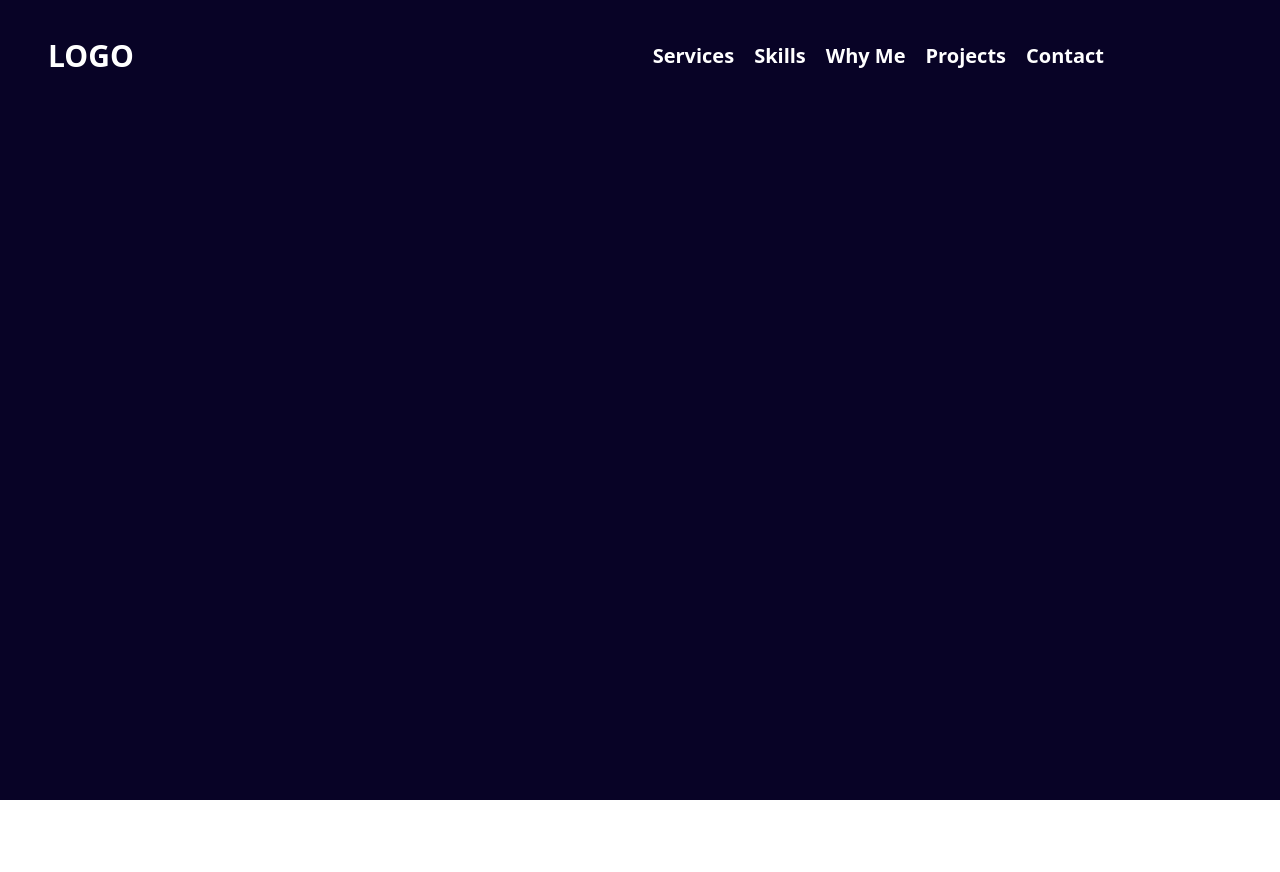
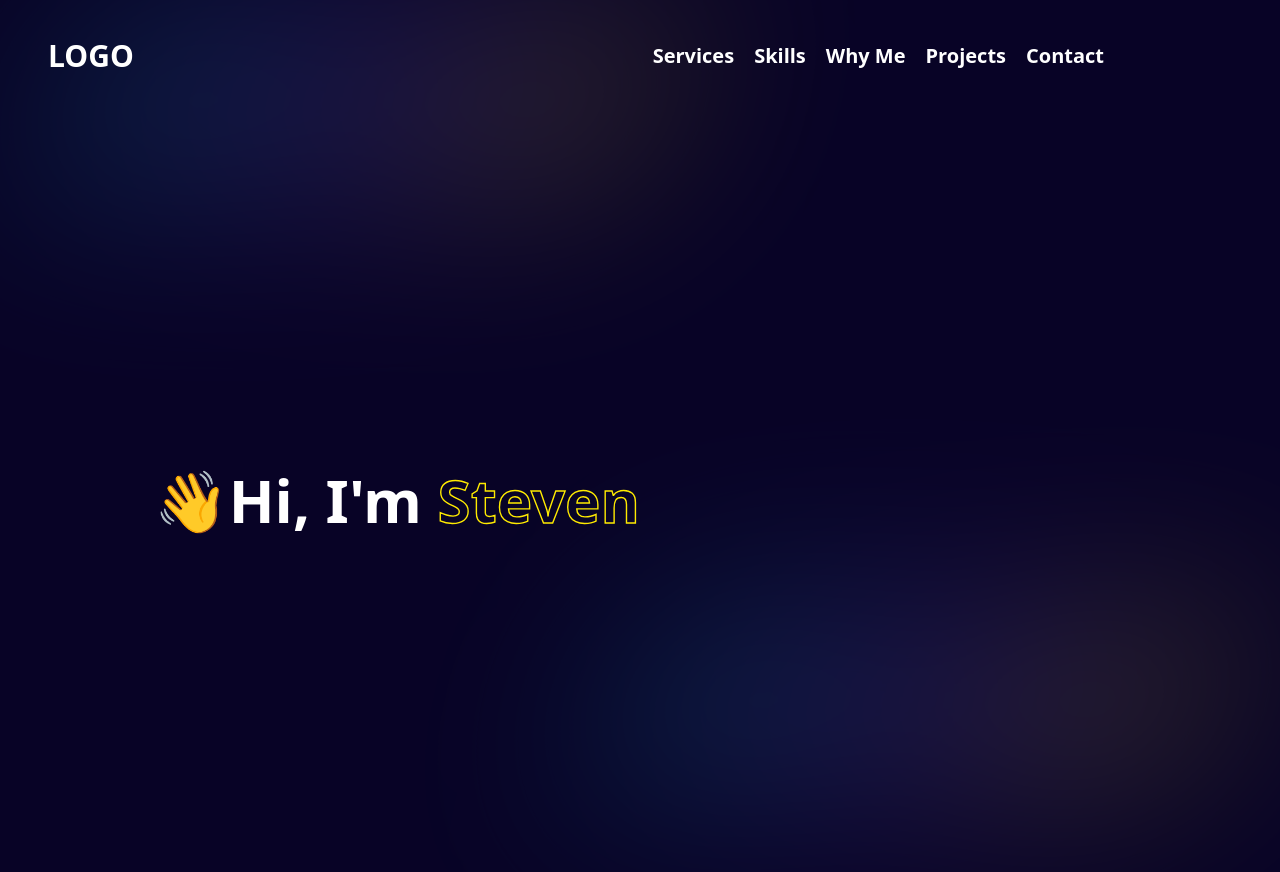
Before and after one commit to drummer-Yurii/vue-3-portfolio, a Vue app: page / in a window 1280 px wide. Shown: the top 872 px of the page. Before the commit the page ends 800 px from the top, so only its background shows below. Built offline with nearby package versions, Linux system fonts and the light colour scheme; some icons are missing.

Commit message:
add header for hero section

```diff
--- a/src/App.vue
+++ b/src/App.vue
@@ -2,10 +2,12 @@
 import { defineAsyncComponent } from 'vue';
 
 const Navbar = defineAsyncComponent(() => import('@/components/layout/Navbar.vue'));
+const HeroSection = defineAsyncComponent(() => import('@/components/layout/HeroSection.vue'));
 </script>
 
 <template>
   <div class="bg-[#D4EBF8] dark:bg-[#080326] min-h-screen">
     <Navbar />
+    <HeroSection />
   </div>
 </template>
--- /dev/null
+++ b/src/components/layout/HeroSection.vue
@@ -0,0 +1,22 @@
+<script setup></script>
+
+<template>
+  <section class="flex justify-center items-center dark:text-white min-h-screen mt-20 lg:mt-0">
+    <header
+      class="absolute w-1/2 aspect-[16/5] -skew-x-12 rounded-full bg-gradient-to-r from-[#00c6cc] via-[#785ae4] to-secondary opacity-30 dark:opacity-20 blur-[100px] left-10 top-0 hidden md:block"
+    ></header>
+    <header
+      class="absolute w-1/2 aspect-[16/5] -skew-x-12 rounded-full bg-gradient-to-r from-[#00c6cc] via-[#785ae4] to-secondary opacity-30 dark:opacity-20 blur-[100px] right-10 bottom-0 hidden md:block"
+    ></header>
+    <main class="absolute grid lg:grid-cols-2 grid-cols-1 items-center p-2 lg:p-8">
+      <header class="text-center lg:text-left">
+        <h1 class="mb-6 text-4xl md:text-5xl lg:text-6xl font-bold">
+          👋Hi, I'm
+          <span class="text-secondary stroke-text text-stroke-primary dark:text-stroke-secondary">
+            Steven
+          </span>
+        </h1>
+      </header>
+    </main>
+  </section>
+</template>
--- a/tailwind.config.js
+++ b/tailwind.config.js
@@ -11,5 +11,23 @@ export default {
   },
   darkMode: 'class',
   mode: 'jit',
-  plugins: [],
+  plugins: [
+    function ({ addUtilities, theme }) {
+      const newUtilities = {
+        '.stroke-text': {
+          '--tw-text-opacity': '1',
+          '-webkit-text-stroke-width': '1.4px',
+          '-webkit-text-fill-color': 'transparent',
+          '-webkit-text-stroke-color': theme('colors.secondary'),
+        },
+        '.text-stroke-primary': {
+          '-webkit-text-stroke-color': theme('colors.primary'),
+        },
+        '.dark .text-stroke-secondary': {
+          '-webkit-text-stroke-color': theme('colors.secondary'),
+        },
+      };
+      addUtilities(newUtilities, ['responsive', 'dark']);
+    },
+  ],
 };
```
